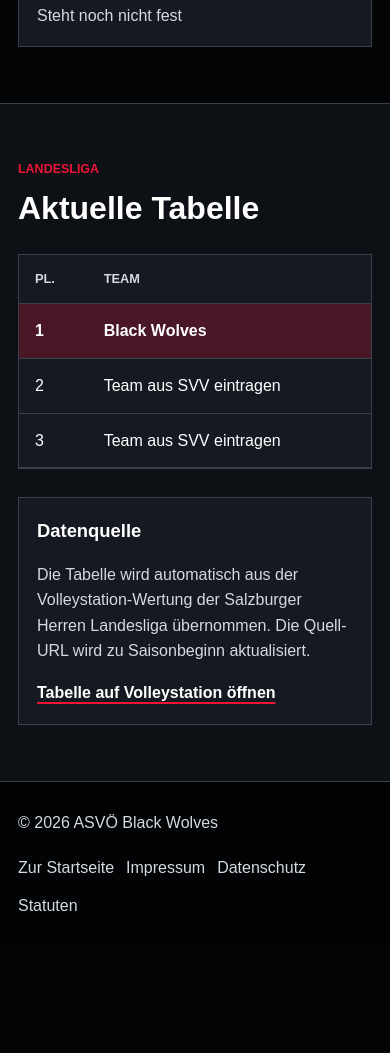
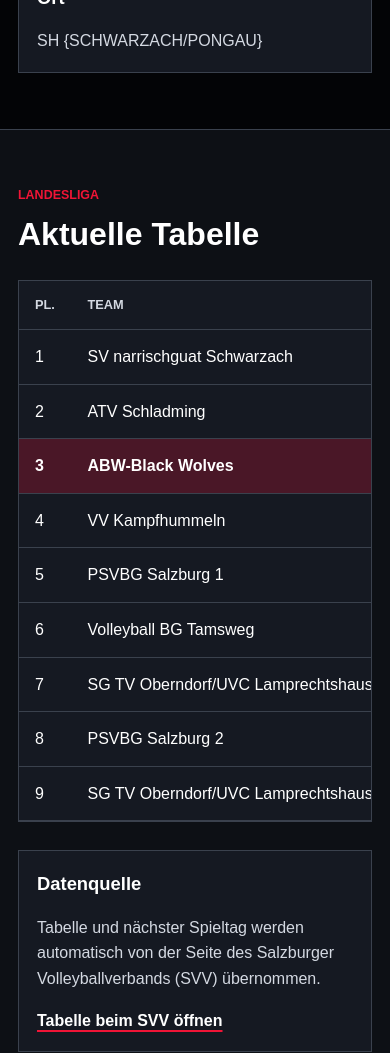
Before and after one commit to ulli-aschauer/Website, a plain HTML site: page landesliga.html in a window 390 px wide. Shown: the part 580-1633 px from the top of the page. Before the commit the page ends 1526 px from the top, so only its background shows below. Drawn offline with Linux system fonts and the light colour scheme.

Commit message:
Auto-update table and next matchday from SVV via GitHub Action
Co-Authored-By: Claude Sonnet 5.5 <noreply@anthropic.com>

```diff
--- a/data/next-matchday.json
+++ b/data/next-matchday.json
@@ -1,9 +1,9 @@
 {
-  "source": "https://panel.volleystation.com/website/544/de/phase-3799-1llh-gd/standings/",
-  "updatedAt": "2026-07-08T00:00:00Z",
-  "date": null,
-  "time": null,
-  "opponent": null,
-  "location": null,
-  "homeOrAway": null
+  "source": "https://svv.volleynet.at/Termine/39872",
+  "updatedAt": "2026-11-20T19:05:08.127Z",
+  "date": "28.11.2026",
+  "time": "14:00",
+  "opponent": "SV narrischguat Schwarzach",
+  "location": "SH {SCHWARZACH/PONGAU}",
+  "homeOrAway": "auswärts"
 }
--- a/data/standings.json
+++ b/data/standings.json
@@ -1,10 +1,79 @@
 {
-  "source": "https://panel.volleystation.com/website/544/de/phase-3799-1llh-gd/standings/",
-  "updatedAt": "2026-07-08T00:00:00Z",
-  "team": "Black Wolves",
+  "source": "https://svv.volleynet.at/Tabelle/39872",
+  "updatedAt": "2026-11-20T19:05:05.756Z",
+  "team": "ABW-Black Wolves",
   "rows": [
-    { "rank": 1, "team": "Black Wolves", "played": null, "wins": null, "losses": null, "points": null },
-    { "rank": 2, "team": "Team aus SVV eintragen", "played": null, "wins": null, "losses": null, "points": null },
-    { "rank": 3, "team": "Team aus SVV eintragen", "played": null, "wins": null, "losses": null, "points": null }
+    {
+      "rank": 1,
+      "team": "SV narrischguat Schwarzach",
+      "played": 4,
+      "wins": 3,
+      "losses": 1,
+      "points": 8
+    },
+    {
+      "rank": 2,
+      "team": "ATV Schladming",
+      "played": 2,
+      "wins": 2,
+      "losses": 0,
+      "points": 6
+    },
+    {
+      "rank": 3,
+      "team": "ABW-Black Wolves",
+      "played": 2,
+      "wins": 2,
+      "losses": 0,
+      "points": 6
+    },
+    {
+      "rank": 4,
+      "team": "VV Kampfhummeln",
+      "played": 4,
+      "wins": 1,
+      "losses": 3,
+      "points": 4
+    },
+    {
+      "rank": 5,
+      "team": "PSVBG Salzburg 1",
+      "played": 1,
+      "wins": 1,
+      "losses": 0,
+      "points": 3
+    },
+    {
+      "rank": 6,
+      "team": "Volleyball BG Tamsweg",
+      "played": 4,
+      "wins": 1,
+      "losses": 3,
+      "points": 3
+    },
+    {
+      "rank": 7,
+      "team": "SG TV Oberndorf/UVC Lamprechtshausen 2",
+      "played": 2,
+      "wins": 1,
+      "losses": 1,
+      "points": 2
+    },
+    {
+      "rank": 8,
+      "team": "PSVBG Salzburg 2",
+      "played": 3,
+      "wins": 0,
+      "losses": 3,
+      "points": 1
+    },
+    {
+      "rank": 9,
+      "team": "SG TV Oberndorf/UVC Lamprechtshausen 1",
+      "played": 0,
+      "wins": 0,
+      "losses": 0,
+      "points": 0
+    }
   ]
 }
--- a/landesliga.html
+++ b/landesliga.html
@@ -68,8 +68,8 @@
         </div>
         <aside class="league-note">
           <h3>Datenquelle</h3>
-          <p>Die Tabelle wird automatisch aus der Volleystation-Wertung der Salzburger Herren Landesliga übernommen. Die Quell-URL wird zu Saisonbeginn aktualisiert.</p>
-          <a class="text-link" href="https://panel.volleystation.com/website/544/de/phase-3799-1llh-gd/standings/" rel="noopener" target="_blank">Tabelle auf Volleystation öffnen</a>
+          <p>Tabelle und nächster Spieltag werden automatisch von der Seite des Salzburger Volleyballverbands (SVV) übernommen.</p>
+          <a class="text-link" href="https://svv.volleynet.at/Tabelle/39872" rel="noopener" target="_blank">Tabelle beim SVV öffnen</a>
         </aside>
       </div>
     </section>
```
Also changed, not shown: scripts/update-data.mjs (added, +81 -0 lines), 1 other file.
